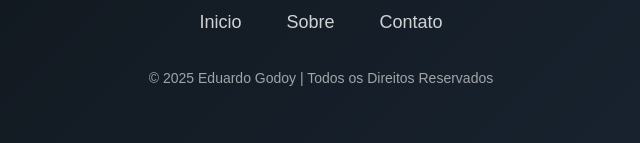
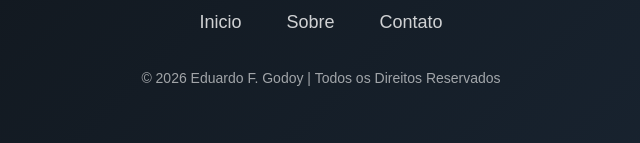
Before and after one commit to Godoi00964/Exer-50, a plain HTML site: page index.html in a window 1280 px wide. Shown: the part 4035-4178 px from the top of the page, 319-959 px from the left. Drawn offline with nearby package versions, Linux system fonts and the light colour scheme.

```diff
--- a/index.html
+++ b/index.html
@@ -174,7 +174,7 @@
         </li>
       </ul>
       <p class="copyright">
-        © 2025 Eduardo Godoy | Todos os Direitos Reservados
+        © 2026 Eduardo F. Godoy | Todos os Direitos Reservados
       </p>
     </footer>
     <script src="https://cdn.jsdelivr.net/npm/@emailjs/browser@3/dist/index.min.js"></script>
```
Also changed, not shown: 1 other file.
